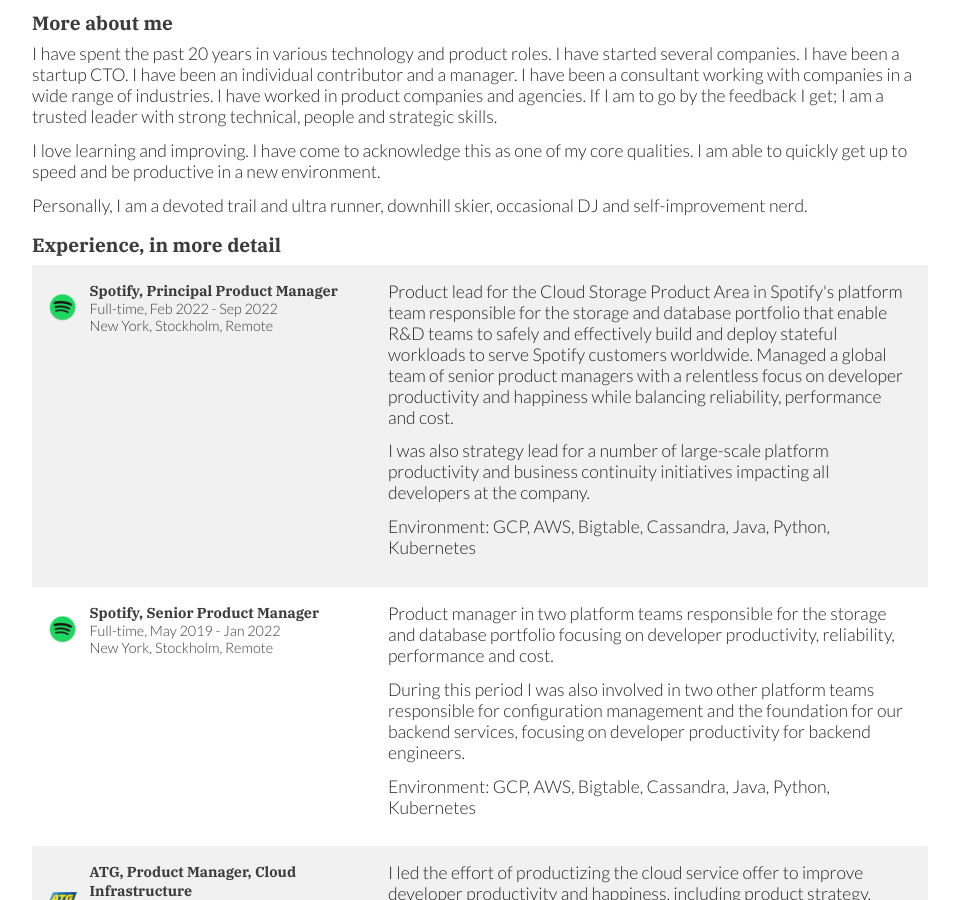
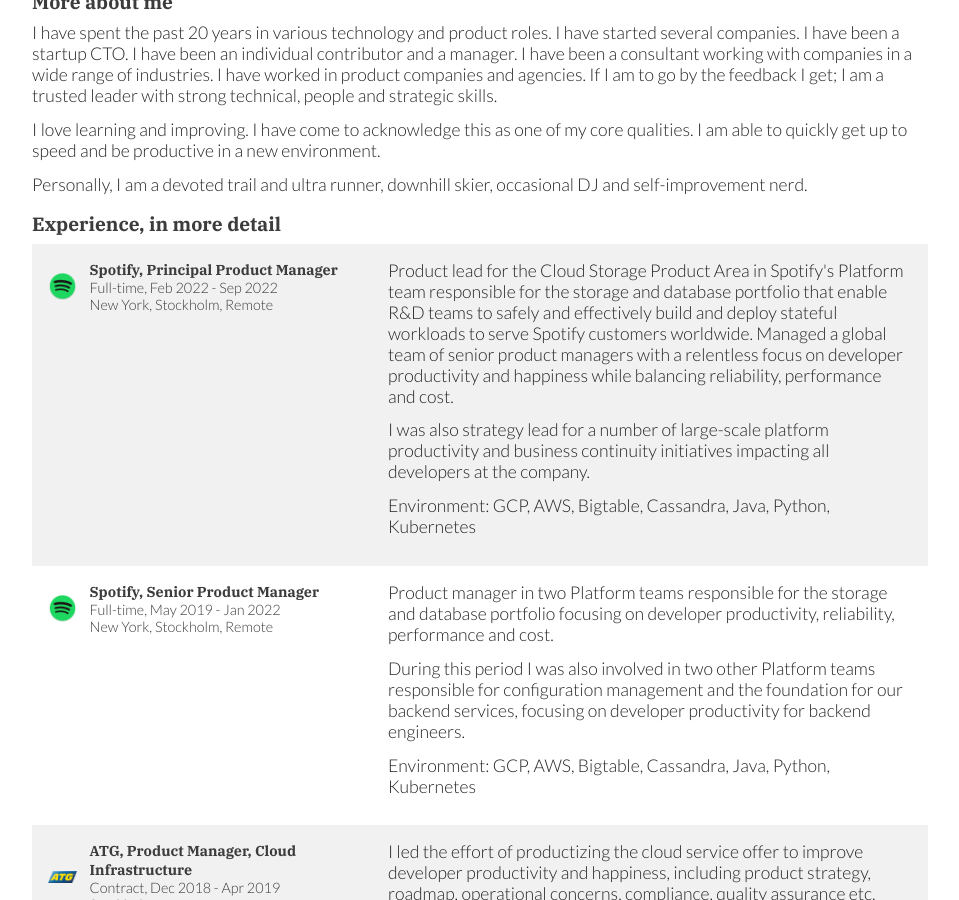
Before and after one commit to simonnordberg/simonnordberg.github.io, a Jekyll site: the page built from resume.md, in a window 1280 px wide and 900 px high, scrolled down 1031 px. Shown: the whole window, without its empty margins (160-1119 px from the left). Built offline with Jekyll 4.4.1, drawn with Linux system fonts in a browser that asks for light colours; our own code applies the rules of GitHub Pages for plain Markdown files; some of the changed text lies outside the part shown.

Commit message:
Update summary

```diff
--- a/resume.md
+++ b/resume.md
@@ -291,7 +290,7 @@ class: resume
     </div>
     <div class="grid-item">
       <p>
-        Product lead for the Cloud Storage Product Area in Spotify's platform team responsible for the storage and
+        Product lead for the Cloud Storage Product Area in Spotify's Platform team responsible for the storage and
         database portfolio that enable R&D teams to safely and effectively build and deploy stateful workloads to serve
         Spotify customers worldwide. Managed a global team of senior product managers with a relentless focus on
         developer productivity and happiness while balancing reliability, performance and cost.
@@ -318,11 +317,11 @@ class: resume
     </div>
     <div class="grid-item">
       <p>
-        Product manager in two platform teams responsible for the storage and database portfolio focusing on developer
+        Product manager in two Platform teams responsible for the storage and database portfolio focusing on developer
         productivity, reliability, performance and cost.
       </p>
       <p>
-        During this period I was also involved in two other platform teams responsible for configuration
+        During this period I was also involved in two other Platform teams responsible for configuration
         management and the foundation for our backend services, focusing on developer productivity for backend
         engineers.
       </p>
```
Also changed, not shown: other parts of resume.md (+2 -3 lines).
